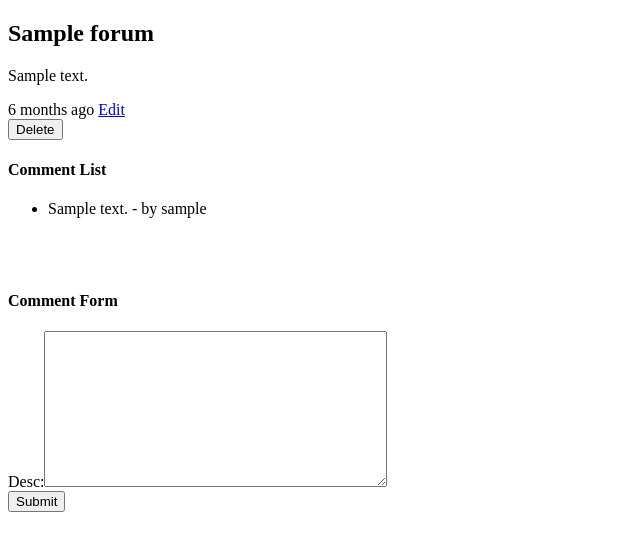
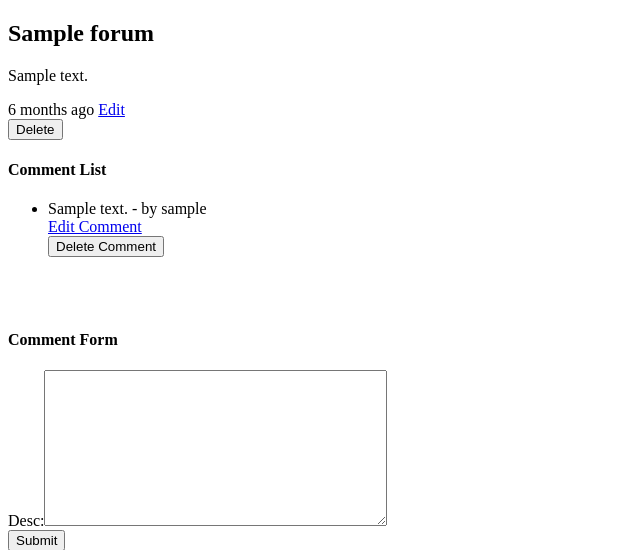
Before and after one commit to DamnAndo/Django-Web-Forum, a Django app: a page that uses apps/templates/forum/forum_detail.html in a window 1280 px wide. Shown: the part 26-576 px from the top of the page, without its empty margins (0-640 px from the left). Run offline with Django 3.2, Linux system fonts and the light colour scheme; a user stored in the database is signed in; tables that the repository leaves empty hold one stand-in row (values such as "Sample post").

Commit message:
Edit & Delete View for Comment

```diff
--- a/apps/forum/urls.py
+++ b/apps/forum/urls.py
@@ -1,6 +1,7 @@
 from django.urls import path,include
 from .views import (ForumCreate,ForumListView,ForumUserListView,
-                    ForumDetailView,ForumUpdateView,ForumDeleteView,CommentCreate)
+                    ForumDetailView,ForumUpdateView,ForumDeleteView,CommentCreate,
+                    CommentUpdate,CommentDelete)
 
 urlpatterns = [
     path("",ForumListView.as_view(),name="forum-list"),
@@ -10,5 +11,6 @@ urlpatterns = [
     path("<slug:slug>/",ForumDetailView.as_view(),name="forum-detail"),
     path("by/<username>/", ForumUserListView.as_view(), name="forum-by"),
     path("comment/add/<int:pk>",CommentCreate.as_view(), name="comment-add"),
-
+    path("comment/edit/<int:pk>", CommentUpdate.as_view(), name="comment-edit"),
+    path("comment/delete/<int:pk>", CommentDelete.as_view(), name="comment-delete"),
 ]
--- a/apps/forum/views.py
+++ b/apps/forum/views.py
@@ -39,6 +39,11 @@ class ForumUpdateView(OwnerMixin,UpdateView):
     fields = ['title','desc']
     template_name = "forum/forum_update_form.html"
 
+class CommentUpdate(OwnerMixin,UpdateView):
+    model = Comment
+    fields = ['desc']
+    template_name = "forum/comment_update_form.html"
+
 @method_decorator(login_required,name='dispatch')
 class ForumDeleteView(DeleteView):
     model = Forum
@@ -65,8 +70,7 @@ class CommentCreate(CreateView):
         form.instance.forum = _forum
         return super().form_valid(form)
 
-    # def form_valid(self, form):
-    #     _forum = get_object_or_404(Forum, id=self.kwargs['pk'])
-    #     form.instance.user = self.request.user
-    #     form.instance.form = _forum
-    #     return super().form_valid(form)
+@method_decorator(login_required,name='dispatch')
+class CommentDelete(DeleteView):
+    model = Comment
+    success_url = '/forum'
--- a/apps/templates/forum/forum_detail.html
+++ b/apps/templates/forum/forum_detail.html
@@ -17,6 +17,14 @@
     <ul>
     {% for comment in object.comment_set.all %}
         <li>{{comment.desc}} - by {{comment.user}}</li>
+         {% if request.user == comment.user %}
+            <a href="{% url 'comment-edit' comment.id %}">Edit Comment</a>
+            &nbsp;&nbsp;
+             <form action="{% url 'comment-delete' comment.id %}" method="POST">
+                {% csrf_token %}
+                <input type="submit" value="Delete Comment" />
+            </form>
+         {% endif %}
     {% endfor %}
     </ul>
     <br />
```
Also changed, not shown: apps/templates/forum/comment_update_form.html (added, +11 -0 lines).
